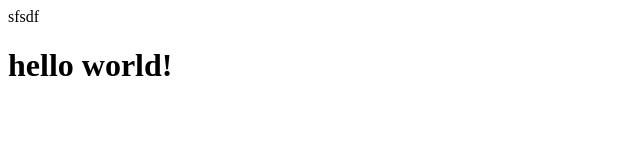
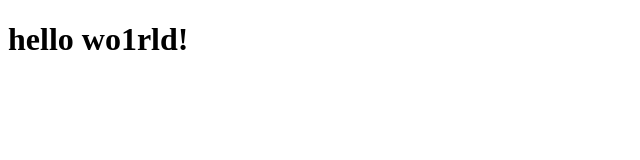
Before and after one commit to icodeinClol/icodeinClol.github.io, a plain HTML site: page index.html in a window 1280 px wide. Shown: the whole page, without its empty margins (0-640 px from the left). Drawn offline with Linux system fonts and the light colour scheme.

Commit message:
Update index.html

```diff
--- a/index.html
+++ b/index.html
@@ -2,9 +2,9 @@
 <html>
 <head lang="en">
 <meta charset="UFT-8">
-<title>Hello world!</title>
+<title>Hel3lo world!</title>
 </head>
-<body> sfsdf
-<h1>hello world!</h1>
+<body>
+<h1>hello wo1rld!</h1>
 </body>
 </html>
```
